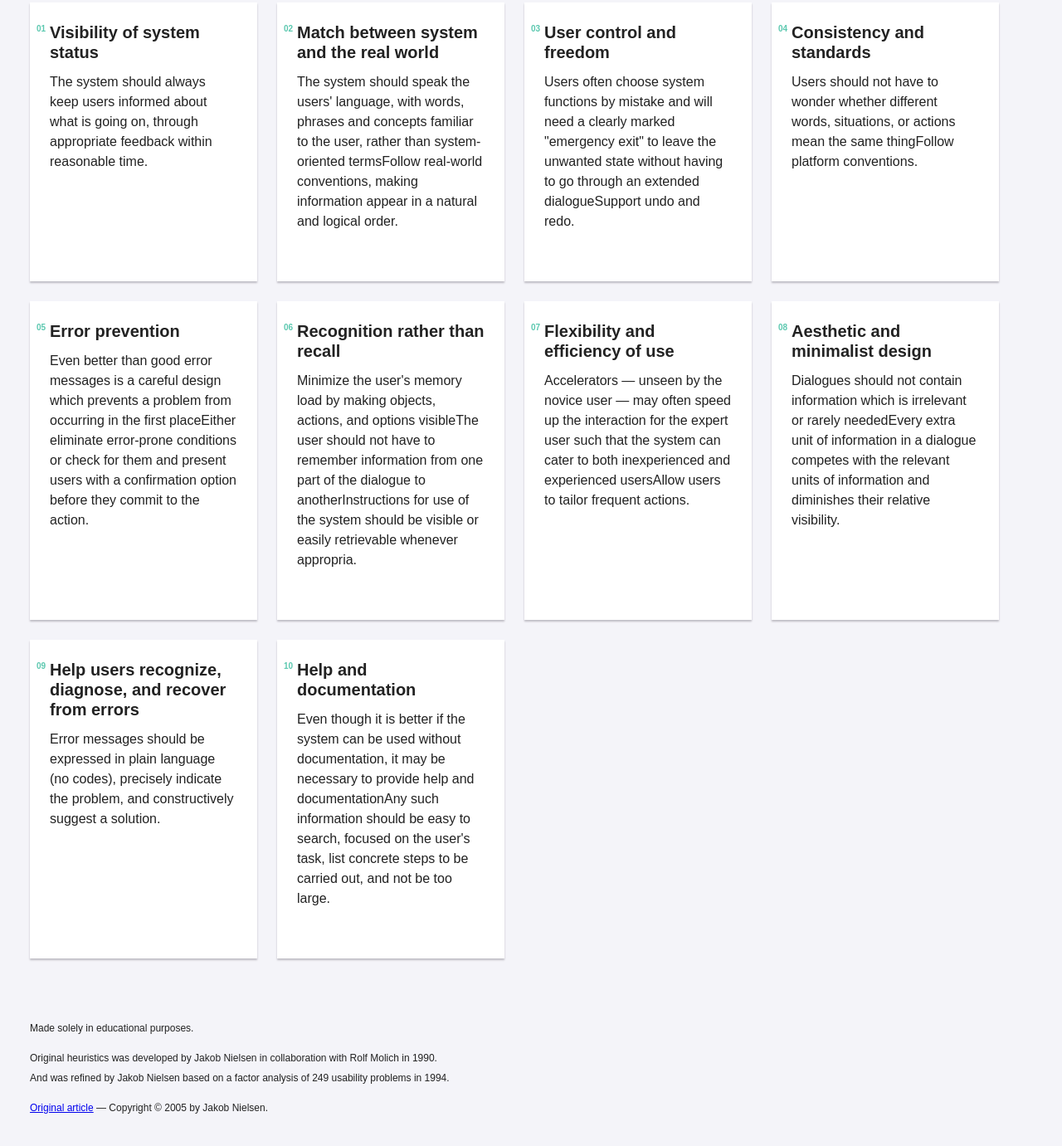
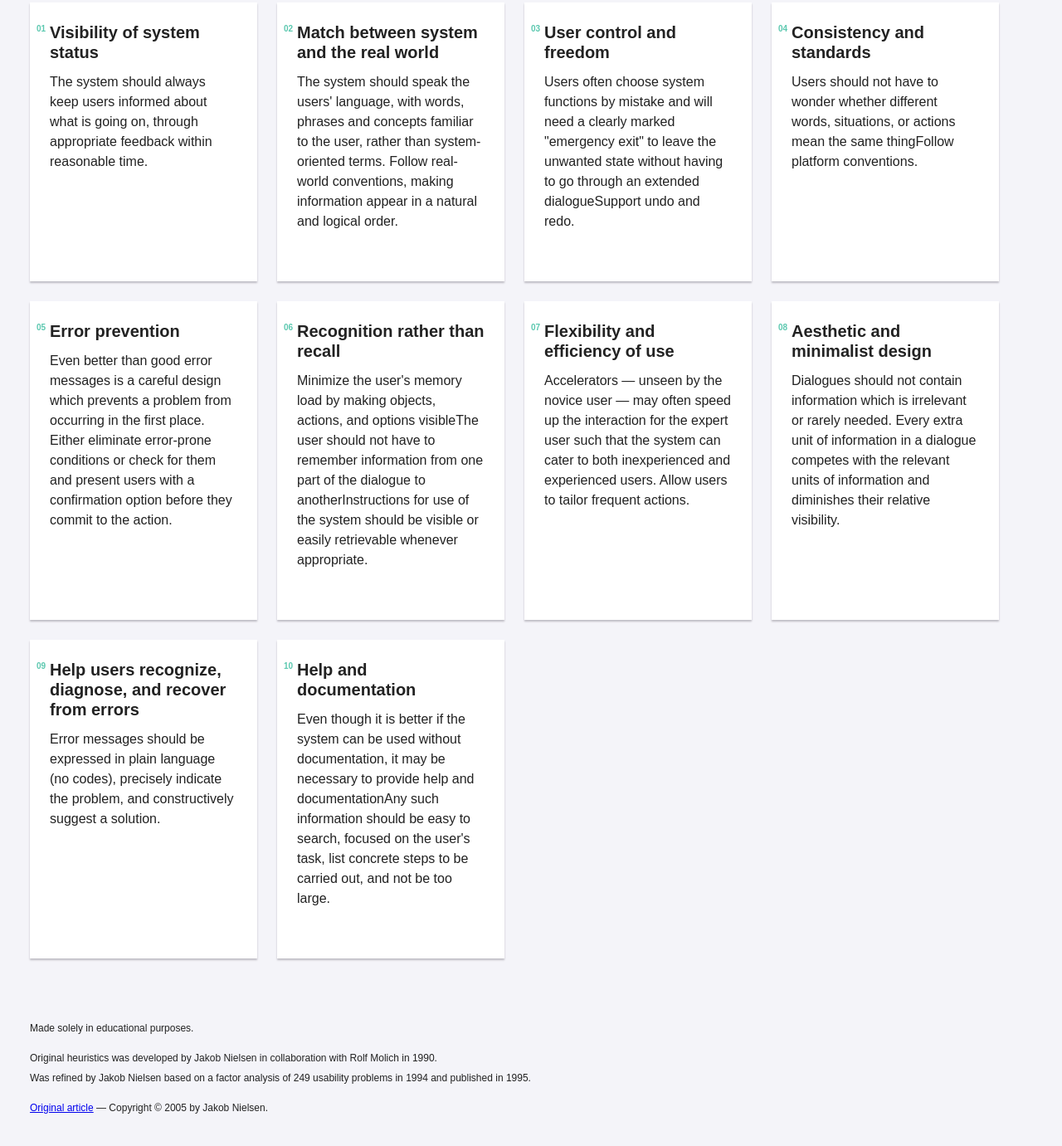
Before and after one commit to anton-g-kulikov/10heuristics, a plain HTML site: page index.html in a window 1280 px wide. Shown: the part 213-1594 px from the top of the page at 83% size. Drawn offline with nearby package versions, Linux system fonts and the light colour scheme.

Commit message:
some minor text changes

```diff
--- a/index.html
+++ b/index.html
@@ -53,7 +53,7 @@
 							<h2>2</h2>
 						</div>
 						<h3 class="definition js-description-switcher"><span class="numeral js-numeral">02</span> Match between system and the real world</h3>
-						<p class="description js-desctiption-body">The system should speak the users' language, with words, phrases and concepts familiar to the user, rather than system-oriented termsFollow real-world conventions, making information appear in a natural and logical order.</p>
+						<p class="description js-desctiption-body">The system should speak the users' language, with words, phrases and concepts familiar to the user, rather than system-oriented terms. Follow real-world conventions, making information appear in a natural and logical order.</p>
 					</div>
 					<button class="gotit js-btn-cover-switcher hidden">Got it!</button>
 				</section>
@@ -83,7 +83,7 @@
 							<h2>5</h2>
 						</div>
 						<h3 class="definition js-description-switcher"><span class="numeral js-numeral">05</span> Error prevention</h3>
-						<p class="description js-desctiption-body">Even better than good error messages is a careful design which prevents a problem from occurring in the first placeEither eliminate error-prone conditions or check for them and present users with a confirmation option before they commit to the action.</p>
+						<p class="description js-desctiption-body">Even better than good error messages is a careful design which prevents a problem from occurring in the first place. Either eliminate error-prone conditions or check for them and present users with a confirmation option before they commit to the action.</p>
 					</div>
 					<button class="gotit js-btn-cover-switcher hidden">Got it!</button>
 				</section>
@@ -93,7 +93,7 @@
 							<h2>6</h2>
 						</div>
 						<h3 class="definition js-description-switcher"><span class="numeral js-numeral">06</span> Recognition rather than recall</h3>
-						<p class="description js-desctiption-body">Minimize the user's memory load by making objects, actions, and options visibleThe user should not have to remember information from one part of the dialogue to anotherInstructions for use of the system should be visible or easily retrievable whenever appropria.</p>
+						<p class="description js-desctiption-body">Minimize the user's memory load by making objects, actions, and options visibleThe user should not have to remember information from one part of the dialogue to anotherInstructions for use of the system should be visible or easily retrievable whenever appropriate.</p>
 					</div>
 					<button class="gotit js-btn-cover-switcher hidden">Got it!</button>
 				</section>
@@ -103,7 +103,7 @@
 							<h2>7</h2>
 						</div>
 						<h3 class="definition js-description-switcher"><span class="numeral js-numeral">07</span> Flexibility and efficiency of use</h3>
-						<p class="description js-desctiption-body">Accelerators — unseen by the novice user — may often speed up the interaction for the expert user such that the system can cater to both inexperienced and experienced usersAllow users to tailor frequent actions.</p>
+						<p class="description js-desctiption-body">Accelerators — unseen by the novice user — may often speed up the interaction for the expert user such that the system can cater to both inexperienced and experienced users. Allow users to tailor frequent actions.</p>
 					</div>
 					<button class="gotit js-btn-cover-switcher hidden">Got it!</button>
 				</section>
@@ -113,7 +113,7 @@
 							<h2>8</h2>
 						</div>
 						<h3 class="definition js-description-switcher"><span class="numeral js-numeral">08</span> Aesthetic and minimalist design</h3>
-						<p class="description js-desctiption-body">Dialogues should not contain information which is irrelevant or rarely neededEvery extra unit of information in a dialogue competes with the relevant units of information and diminishes their relative visibility.</p>
+						<p class="description js-desctiption-body">Dialogues should not contain information which is irrelevant or rarely needed. Every extra unit of information in a dialogue competes with the relevant units of information and diminishes their relative visibility.</p>
 					</div>
 					<button class="gotit js-btn-cover-switcher hidden">Got it!</button>
 				</section>
@@ -142,7 +142,7 @@
 		<footer>
 			<p>Made solely in educational purposes.</p>
 			<p>Original heuristics was developed by Jakob Nielsen in collaboration with Rolf Molich in 1990.<br>
-			And was refined by Jakob Nielsen based on a factor analysis of 249 usability problems in 1994.</p>
+			Was refined by Jakob Nielsen based on a factor analysis of 249 usability problems in 1994 and published in 1995.</p>
 			<p><a href="http://www.nngroup.com/articles/ten-usability-heuristics/">Original article</a> — Copyright © 2005 by Jakob Nielsen.</p>
 			<!-- <p><a href="ru/index.html">По-русски</a></p> -->
 		</footer>
```
